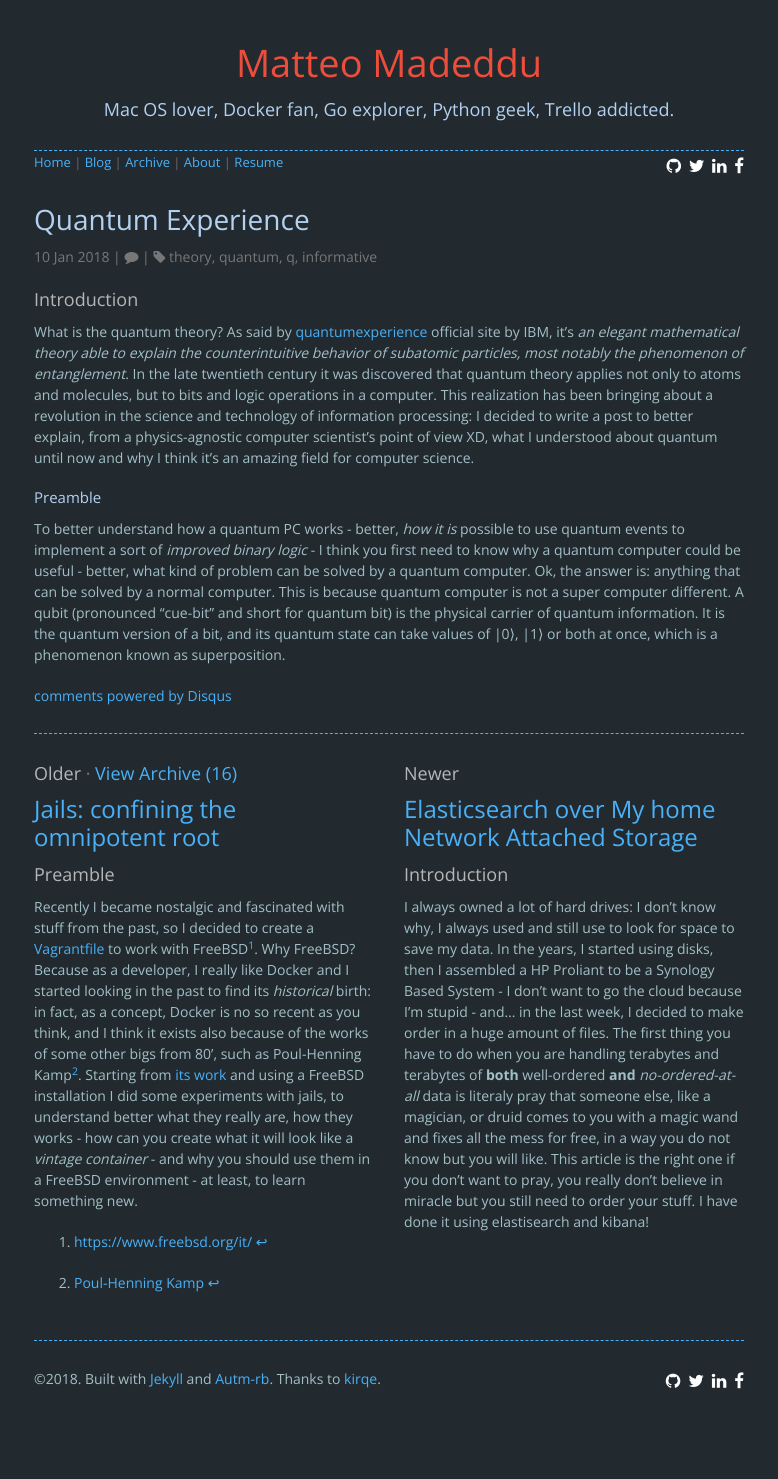
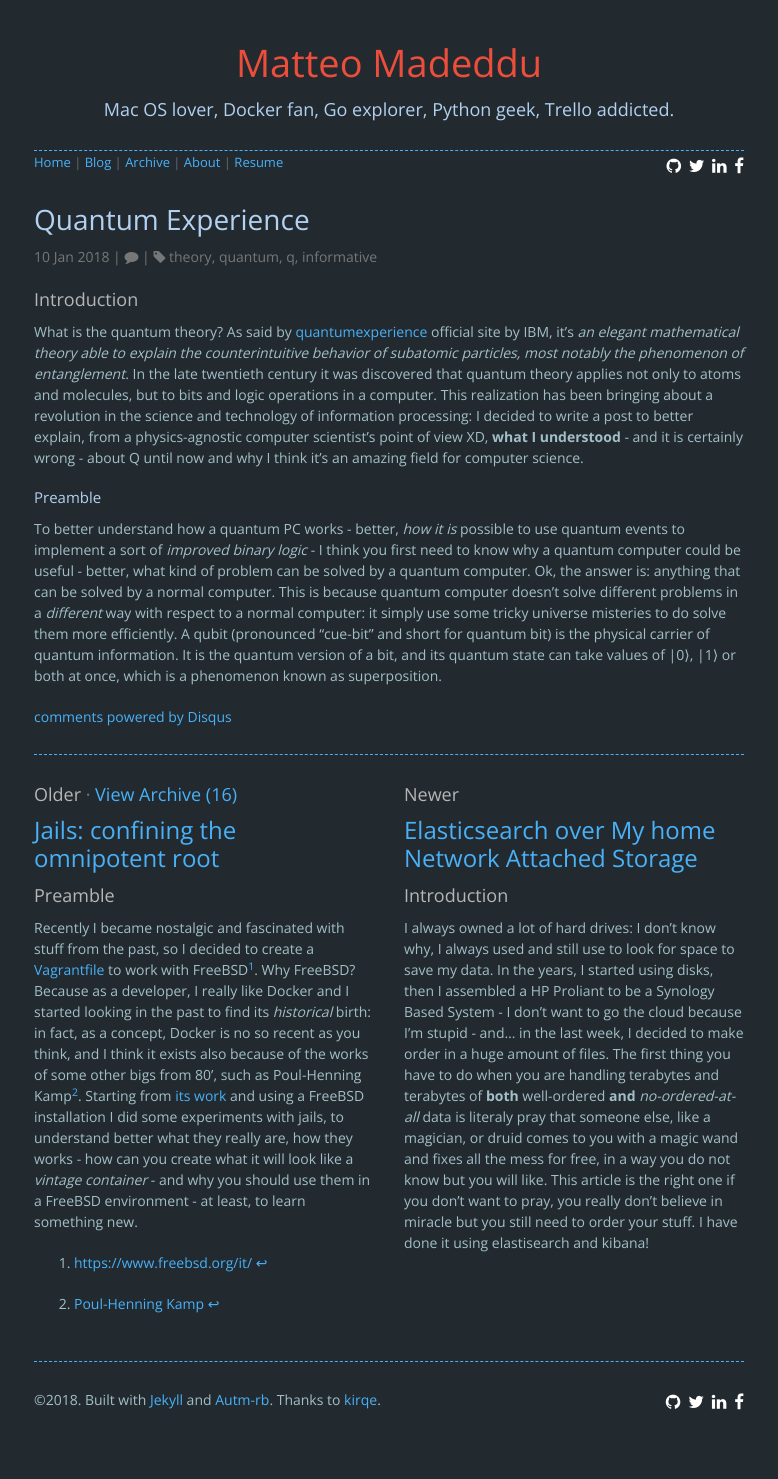
Before and after one commit to made2591/blog.madeddu.xyz, a Jekyll site: the page built from _posts/2018-01-10-quantum.md, in a window 1280 px wide. Shown: the whole page, without its empty margins (251-1029 px from the left). Built offline with Jekyll 4.4.1, drawn with Linux system fonts in a browser that asks for light colours; nearby versions of some CDN libraries; comment, search, counter and statistics services are not loaded; before the commit the page ends 1458 px from its top, so only the background shows below that.

Commit message:
Typos in 01-10

```diff
--- a/_posts/2018-01-10-quantum.md
+++ b/_posts/2018-01-10-quantum.md
@@ -4,7 +4,7 @@ tags: [theory, quantum, q, informative]
 ---
 
 ### Introduction
-What is the quantum theory? As said by [quantumexperience](https://quantumexperience.ng.bluemix.net/) official site by IBM, it's _an elegant mathematical theory able to explain the counterintuitive behavior of subatomic particles, most notably the phenomenon of entanglement_. In the late twentieth century it was discovered that quantum theory applies not only to atoms and molecules, but to bits and logic operations in a computer. This realization has been bringing about a revolution in the science and technology of information processing: I decided to write a post to better explain, from a physics-agnostic computer scientist's point of view XD, what I understood about quantum until now and why I think it's an amazing field for computer science.
+What is the quantum theory? As said by [quantumexperience](https://quantumexperience.ng.bluemix.net/) official site by IBM, it's _an elegant mathematical theory able to explain the counterintuitive behavior of subatomic particles, most notably the phenomenon of entanglement_. In the late twentieth century it was discovered that quantum theory applies not only to atoms and molecules, but to bits and logic operations in a computer. This realization has been bringing about a revolution in the science and technology of information processing: I decided to write a post to better explain, from a physics-agnostic computer scientist's point of view XD, __what I understood__ - and it is certainly wrong - about Q until now and why I think it's an amazing field for computer science.
 
 #### Preamble
-To better understand how a quantum PC works - better, _how it is_ possible to use quantum events to implement a sort of _improved binary logic_ - I think you first need to know why a quantum computer could be useful - better, what kind of problem can be solved by a quantum computer. Ok, the answer is: anything that can be solved by a normal computer. This is because quantum computer is not a super computer different. A qubit (pronounced “cue-bit” and short for quantum bit) is the physical carrier of quantum information. It is the quantum version of a bit, and its quantum state can take values of \|0⟩, \|1⟩ or both at once, which is a phenomenon known as superposition.
+To better understand how a quantum PC works - better, _how it is_ possible to use quantum events to implement a sort of _improved binary logic_ - I think you first need to know why a quantum computer could be useful - better, what kind of problem can be solved by a quantum computer. Ok, the answer is: anything that can be solved by a normal computer. This is because quantum computer doesn't solve different problems in a _different_ way with respect to a normal computer: it simply use some tricky universe misteries to do solve them more efficiently. A qubit (pronounced “cue-bit” and short for quantum bit) is the physical carrier of quantum information. It is the quantum version of a bit, and its quantum state can take values of \|0⟩, \|1⟩ or both at once, which is a phenomenon known as superposition.
```
